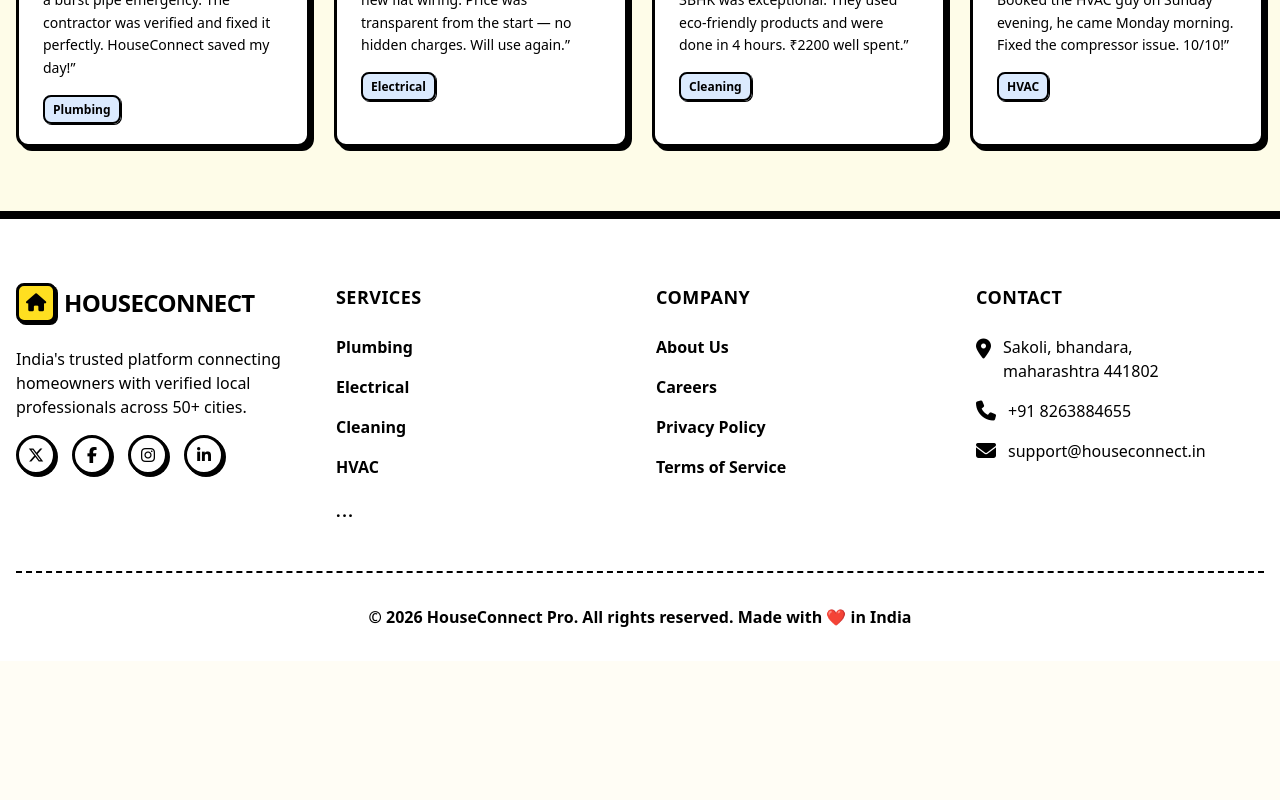
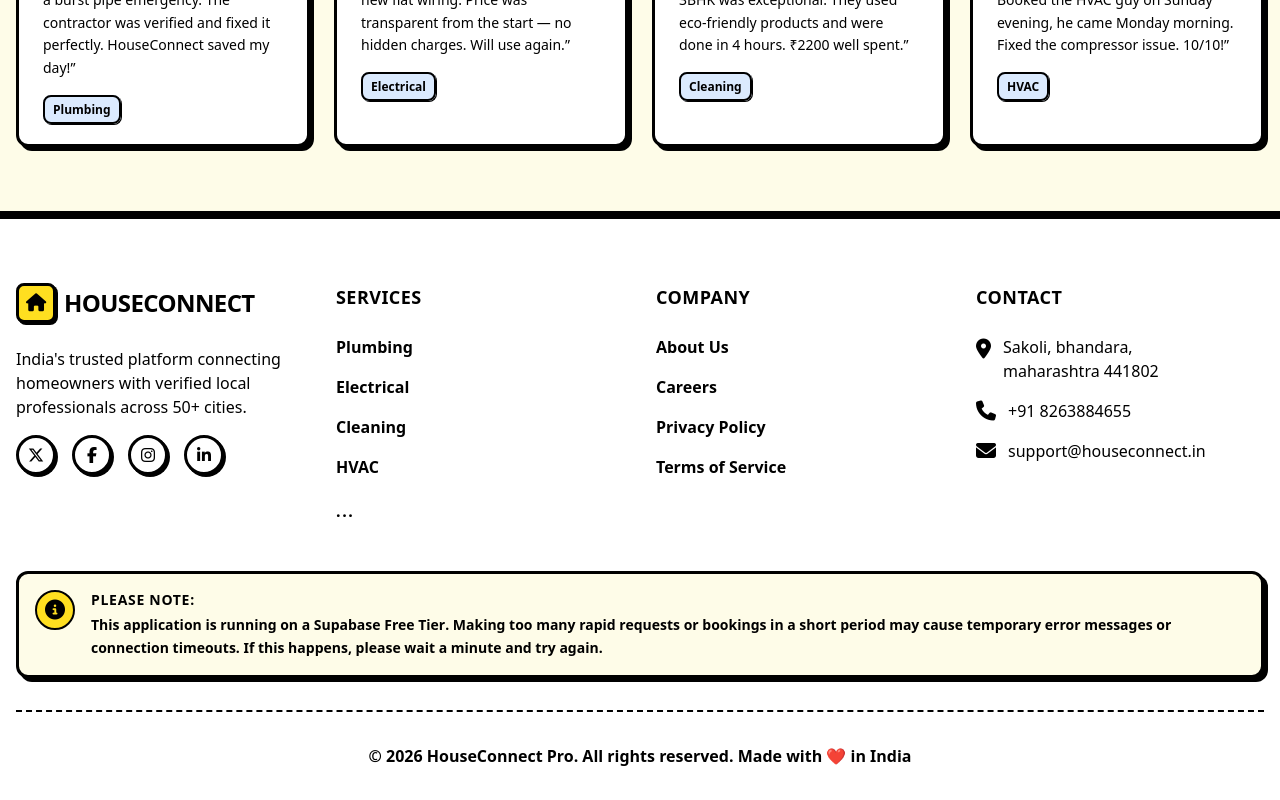
Before and after one commit to JVP008/PIH2026_NodeX, a Next.js app: page / in a window 1280 px wide. Shown: the part 2736-3536 px from the top of the page. Before the commit the page ends 3397 px from the top, so only its background shows below. Built offline with nearby package versions, Linux system fonts and the light colour scheme; no server answers; the database is empty.

Commit message:
feat: add supabase free tier notice to footer and improve booking error logging

```diff
--- a/app/api/bookings/route.ts
+++ b/app/api/bookings/route.ts
@@ -129,7 +129,8 @@
     }
 
     return NextResponse.json({ data });
-  } catch {
+  } catch (err: any) {
+    console.error('SERVER ERROR IN POST /api/bookings:', err);
     return NextResponse.json({ error: 'Error creating booking' }, { status: 500 });
   }
 }
--- a/components/Footer.tsx
+++ b/components/Footer.tsx
@@ -3,7 +3,7 @@
 import Link from 'next/link';
 import { useState } from 'react';
 
-/**
+/*
  * Footer Component
  *
  * This block appears at the very bottom of the website on every page.
@@ -212,6 +212,20 @@
           </div>
         </div>
 
+        <div className="bg-yellow-50 border-3 border-black p-4 rounded-xl mb-8 flex items-start gap-4 shadow-[4px_4px_0px_0px_#000]">
+          <div className="bg-yellow-300 w-10 h-10 rounded-full border-2 border-black flex items-center justify-center flex-shrink-0">
+            <i className="fas fa-info-circle text-black text-xl"></i>
+          </div>
+          <div className="text-left">
+            <h5 className="font-black uppercase text-sm mb-1 tracking-wider">Please Note:</h5>
+            <p className="text-black font-semibold text-sm leading-relaxed">
+              This application is running on a <strong>Supabase Free Tier</strong>. Making too many
+              rapid requests or bookings in a short period may cause temporary error messages or
+              connection timeouts. If this happens, please wait a minute and try again.
+            </p>
+          </div>
+        </div>
+
         <div className="border-t-2 border-black border-dashed pt-8 text-center text-black font-bold">
           <p>
             &copy; {new Date().getFullYear()} HouseConnect Pro. All rights reserved. Made with ❤️ in
```
